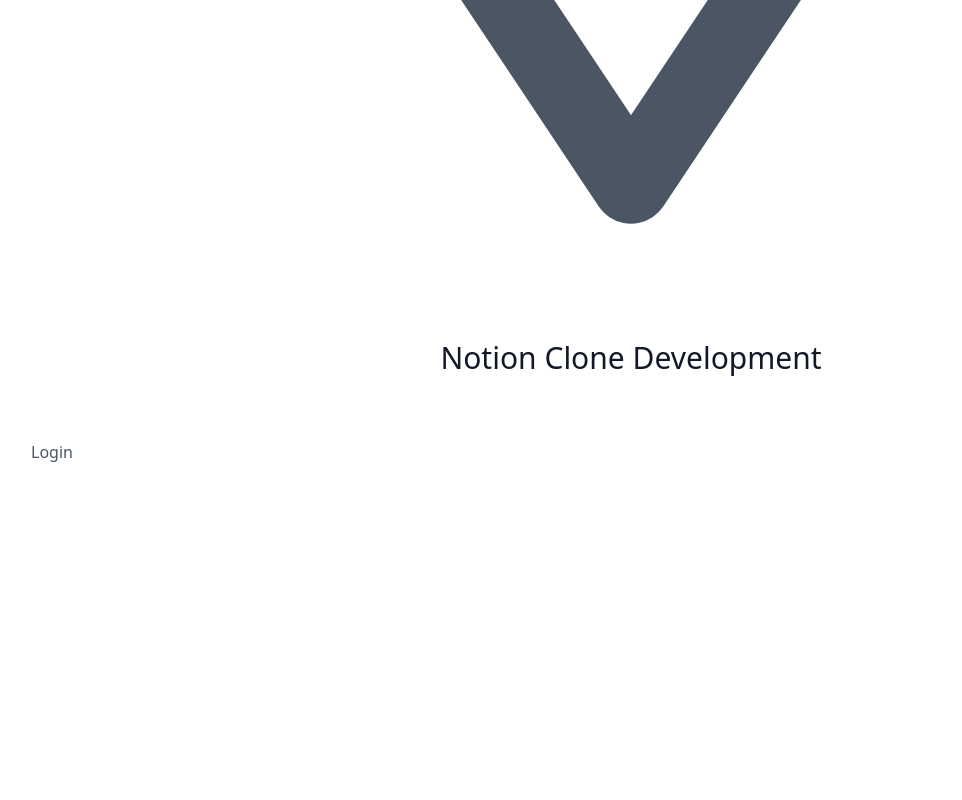
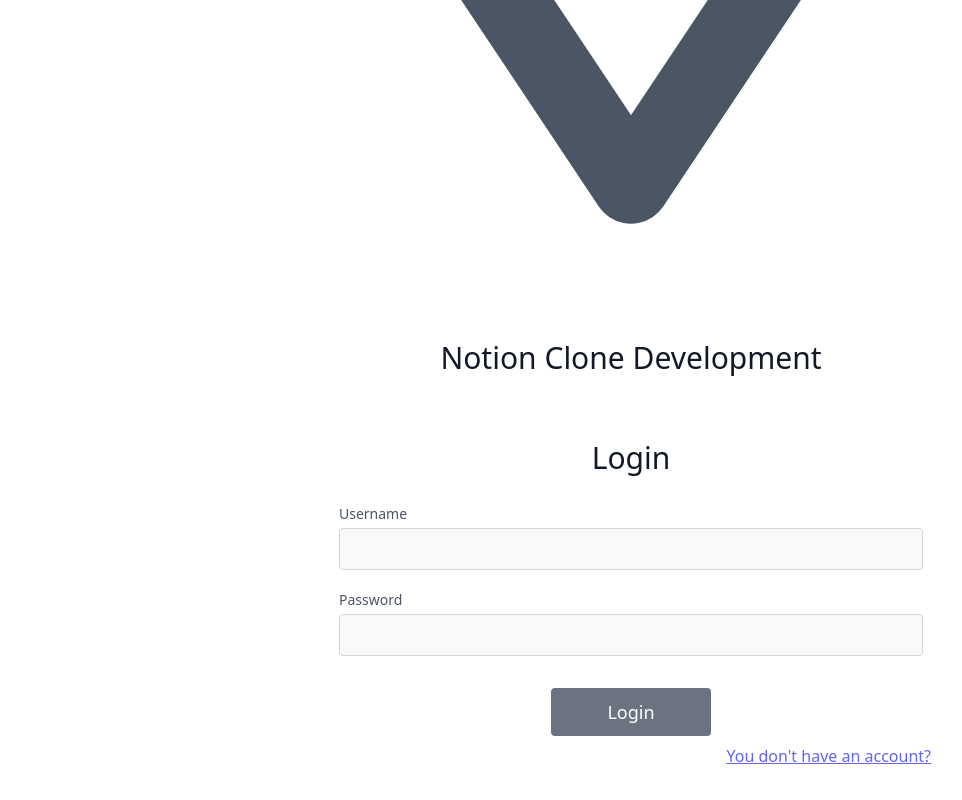
Before and after one commit to Yasu1025/notion-clone, a React (Vite) app in the folder client/: page /login in a window 1280 px wide. Shown: the part 996-1796 px from the top of the page, without its empty margins (9-971 px from the left). Before the commit the page ends 1556 px from the top, so only its background shows below. Built offline with nearby package versions, Linux system fonts and the light colour scheme.

Commit message:
[CLIENT]login

```diff
--- a/client/src/api/authApi.ts
+++ b/client/src/api/authApi.ts
@@ -1,5 +1,6 @@
 import {
   LoginParams,
+  LoginResponse,
   RegisterParams,
   RegisterResponse,
 } from "../../types/api/auth";
@@ -8,7 +9,8 @@ import axiosClient from "./axiosClient";
 const authApi = {
   register: (params: RegisterParams): Promise<RegisterResponse> =>
     axiosClient.post("auth/register", params),
-  login: (params: LoginParams) => axiosClient.post("auth/login", params),
+  login: (params: LoginParams): Promise<LoginResponse> =>
+    axiosClient.post("auth/login", params),
 };
 
 export default authApi;
--- a/client/src/pages/auth/Login.tsx
+++ b/client/src/pages/auth/Login.tsx
@@ -1,5 +1,98 @@
+import { useCallback, useState } from "react";
+import InputField from "../../components/common/InputField";
+import { Link, useNavigate } from "react-router-dom";
+import SubmitButton from "../../components/common/SubmitButton";
+import authApi from "../../api/authApi";
+
 const Login = (): JSX.Element => {
-  return <div>Login</div>;
+  const navigate = useNavigate();
+
+  const [formValues, setFormValues] = useState({
+    username: "",
+    password: "",
+  });
+  const [isLoading, setIsLoading] = useState(false);
+  const [errors, setErrors] = useState<string[]>([]);
+  const isAllFormFilled = Object.values(formValues).every(
+    (value) => value.trim() !== ""
+  );
+
+  const handleChange = useCallback((e: React.ChangeEvent<HTMLInputElement>) => {
+    const { name, value } = e.target;
+    setFormValues((prevValues) => ({
+      ...prevValues,
+      [name]: value,
+    }));
+  }, []);
+
+  const handleSubmit = async (
+    e: React.MouseEvent<HTMLButtonElement, MouseEvent>
+  ) => {
+    e.preventDefault();
+    setIsLoading(true);
+
+    try {
+      const res = await authApi.login({
+        username: formValues.username.trim(),
+        password: formValues.password.trim(),
+      });
+      localStorage.setItem("token", res.token);
+      navigate("/");
+      // eslint-disable-next-line @typescript-eslint/no-explicit-any
+    } catch (error: any) {
+      console.log(error);
+      const errorMessages = Array.isArray(error?.data.errors)
+        ? error?.data.errors.map((err: { msg: string }) => err.msg)
+        : [error?.data.error];
+      setErrors(errorMessages);
+    } finally {
+      setIsLoading(false);
+    }
+  };
+
+  return (
+    <div className="lg:w-1/2 md:w-2/3 mx-auto">
+      <div className="text-center">
+        <h2 className="sm:text-3xl text-2xl font-medium title-font mb-4 text-gray-900">
+          Login
+        </h2>
+      </div>
+      {errors.length > 0 &&
+        errors.map((err) => (
+          <p key={err} className="bg-red-500 text-white w-full px-4 py-2">
+            {err}
+          </p>
+        ))}
+      <div className="p-2 w-full">
+        <InputField
+          label={"Username"}
+          id={"username"}
+          value={formValues.username}
+          onChange={handleChange}
+        />
+      </div>
+      <div className="p-2 w-full">
+        <InputField
+          label="Password"
+          id="password"
+          type="password"
+          value={formValues.password}
+          onChange={handleChange}
+        />
+      </div>
+      <div className="p-2 mt-4 w-full">
+        <SubmitButton
+          text="Login"
+          onClick={handleSubmit}
+          isLoading={isLoading}
+          isDisabled={!isAllFormFilled}
+        />
+      </div>
+      <div className="text-right text-indigo-500 underline">
+        <Link to="/register">You don't have an account?</Link>
+      </div>
+    </div>
+  );
 };
 
 export default Login;
--- a/client/types/api/auth.ts
+++ b/client/types/api/auth.ts
@@ -14,3 +14,9 @@ export type LoginParams = {
   username: string;
   password: string;
 };
+
+export type LoginResponse = {
+  token: string;
+  // eslint-disable-next-line @typescript-eslint/no-explicit-any
+  user: any; // TODO
+};
```
